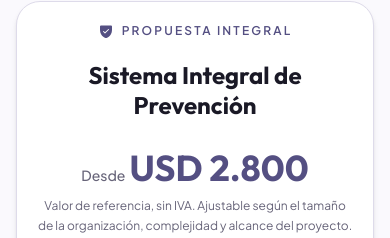
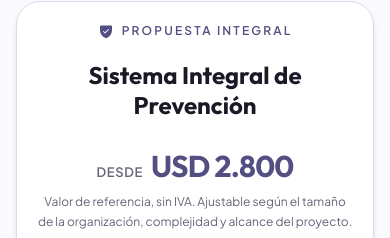
Before and after one commit to TritSoftwareFactory/ConsultoraIgualdad, a Next.js app: page / in a window 390 px wide. Shown: the part 9850-10088 px from the top of the page. Built offline with nearby package versions, Linux system fonts and the light colour scheme.

Commit message:
fix(pricing): prevent awkward line wrap between USD and 2.800 with whitespace-nowrap and responsive scaling

```diff
--- a/src/components/PricingSection.tsx
+++ b/src/components/PricingSection.tsx
@@ -43,9 +43,11 @@ export function PricingSection() {
               </h3>
 
               <div className="pt-2">
-                <div className="flex items-baseline justify-center lg:justify-start gap-1">
-                  <span className="text-[14px] font-medium text-[#676479]">Desde</span>
-                  <span className="font-heading text-4xl sm:text-5xl font-extrabold text-[#544f82]">
+                <div className="flex items-baseline justify-center lg:justify-start gap-2 whitespace-nowrap">
+                  <span className="text-[13px] sm:text-[14px] font-semibold uppercase tracking-wider text-[#676479]">
+                    Desde
+                  </span>
+                  <span className="font-heading text-3xl sm:text-4xl lg:text-[40px] xl:text-[46px] font-extrabold text-[#544f82] tracking-tight whitespace-nowrap">
                     USD 2.800
                   </span>
                 </div>
```
